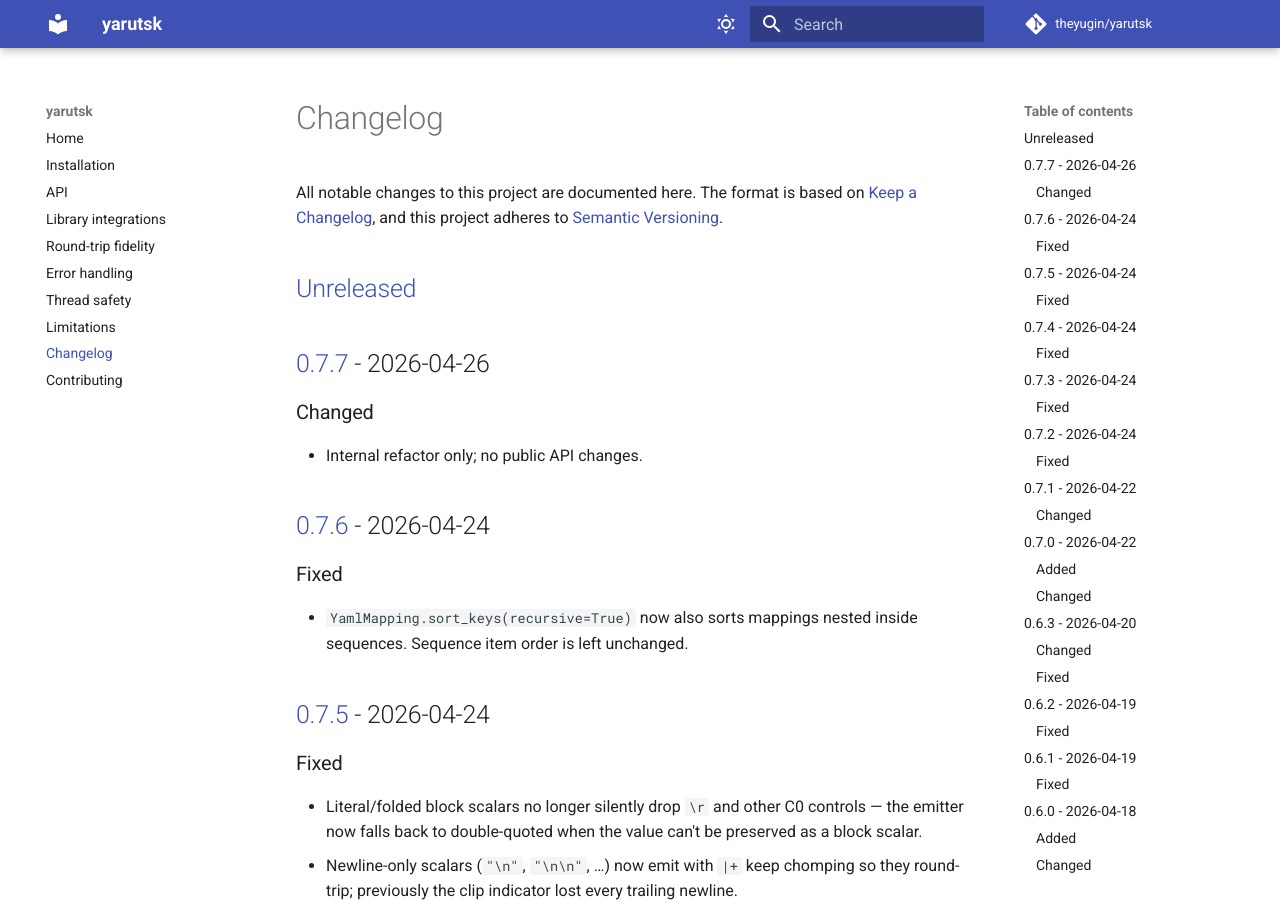
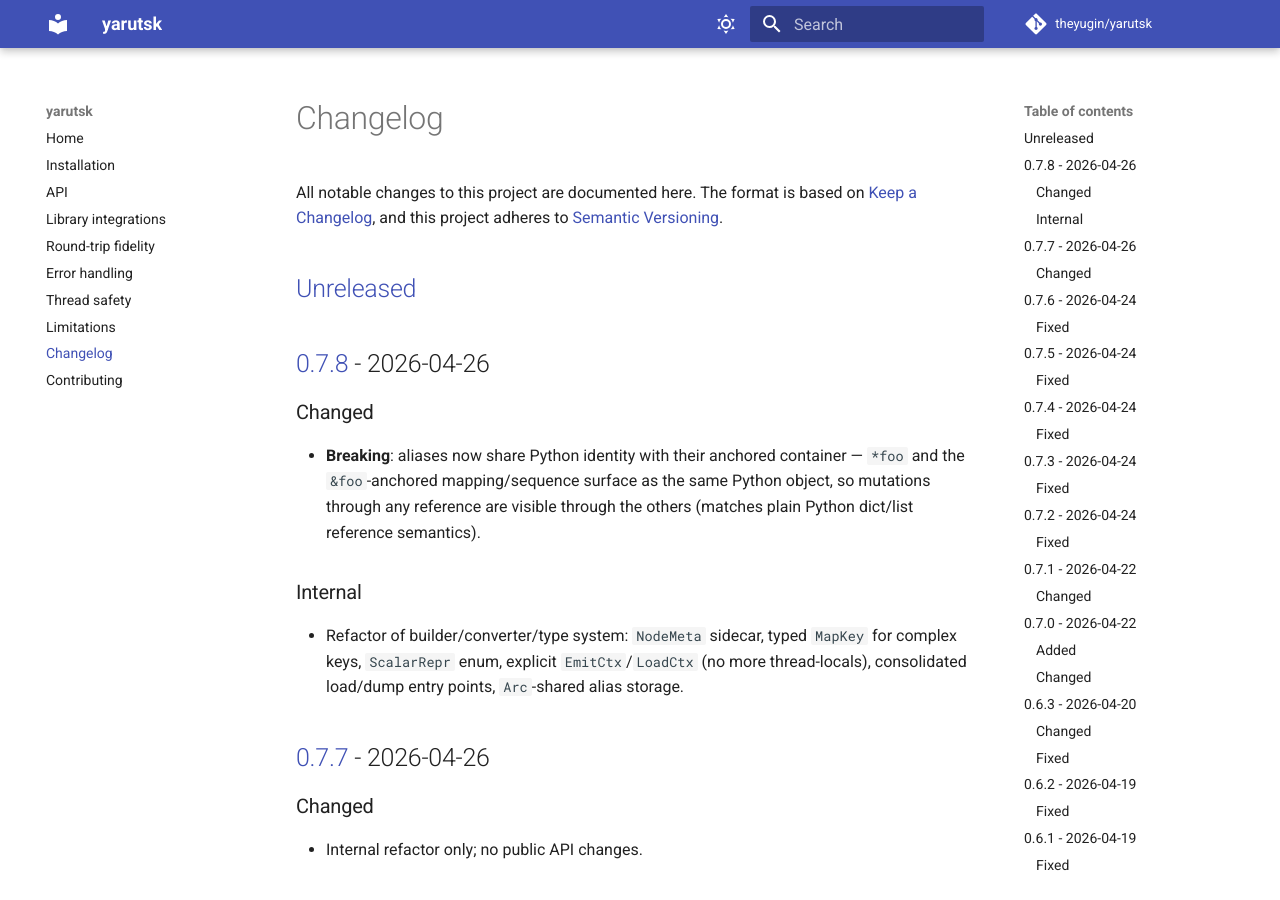
Before and after one commit to theyugin/yarutsk, an MkDocs documentation site: the page built from docs/changelog.md, in a window 1280 px wide and 900 px high. Built offline with MkDocs 1.6.1 and Material for MkDocs 9.7.7, drawn with Linux system fonts in a browser that asks for light colours; comment, search, counter and statistics services are not loaded.

Commit message:
release: 0.7.8 (#29)

```diff
--- a/Cargo.toml
+++ b/Cargo.toml
@@ -1,6 +1,6 @@
 [package]
 name = "yarutsk"
-version = "0.7.7"
+version = "0.7.8"
 edition = "2024"
 rust-version = "1.85"
 description = "A YAML round-trip library that preserves comments and insertion order"
--- a/docs/changelog.md
+++ b/docs/changelog.md
@@ -3,6 +3,14 @@
 All notable changes to this project are documented here. The format is based on [Keep a Changelog](https://keepachangelog.com/en/1.1.0/), and this project adheres to [Semantic Versioning](https://semver.org/spec/v2.0.0.html).
 
 ## [Unreleased]
+
+## [0.7.8] - 2026-04-26
+
+### Changed
+- **Breaking**: aliases now share Python identity with their anchored container — `*foo` and the `&foo`-anchored mapping/sequence surface as the same Python object, so mutations through any reference are visible through the others (matches plain Python dict/list reference semantics).
+
+### Internal
+- Refactor of builder/converter/type system: `NodeMeta` sidecar, typed `MapKey` for complex keys, `ScalarRepr` enum, explicit `EmitCtx`/`LoadCtx` (no more thread-locals), consolidated load/dump entry points, `Arc`-shared alias storage.
 
 ## [0.7.7] - 2026-04-26
 
@@ -201,7 +209,8 @@ Breaking API refresh: every per-key/per-index accessor is now a `get_/set_` pair
 ### Changed
 - Significant internal refactor of the Rust data model and PyO3 bindings.
 
-[Unreleased]: https://github.com/theyugin/yarutsk/compare/v0.7.7...HEAD
+[Unreleased]: https://github.com/theyugin/yarutsk/compare/v0.7.8...HEAD
+[0.7.8]: https://github.com/theyugin/yarutsk/compare/v0.7.7...v0.7.8
 [0.7.7]: https://github.com/theyugin/yarutsk/compare/v0.7.6...v0.7.7
 [0.7.6]: https://github.com/theyugin/yarutsk/compare/v0.7.5...v0.7.6
 [0.7.5]: https://github.com/theyugin/yarutsk/compare/v0.7.4...v0.7.5
```
Also changed, not shown: CHANGELOG.md (+10 -1 lines).
